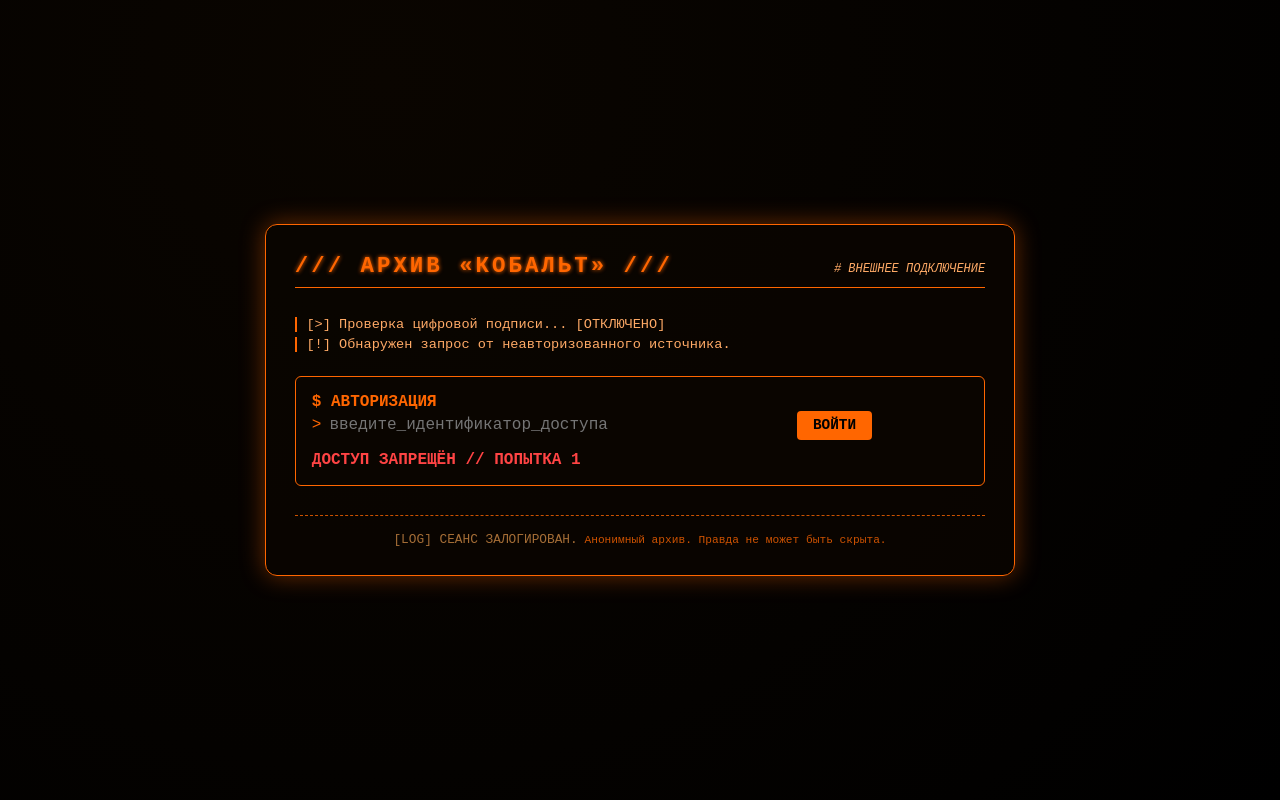
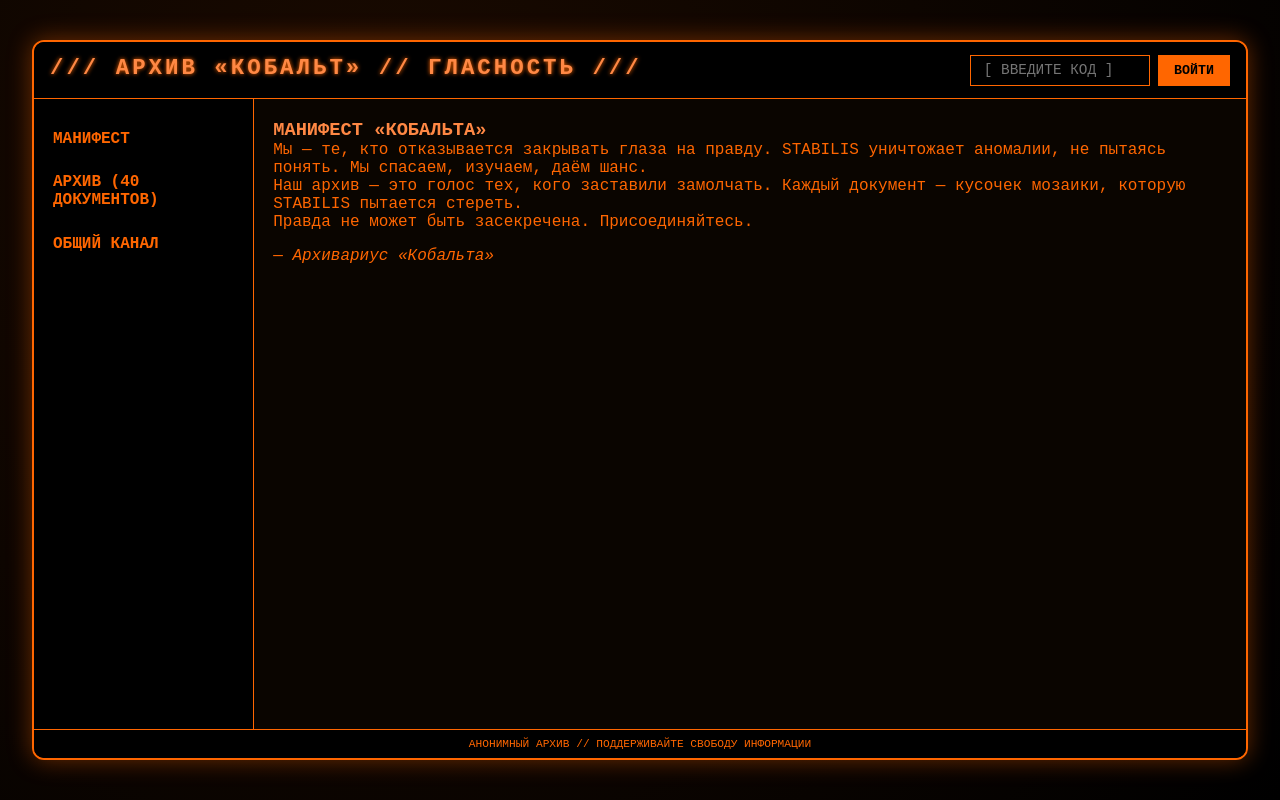
Before and after one commit to STABILIS56/cobalt-archive, a plain HTML site: page index.html in a window 1280 px wide. Both pictures are taken after a click on the button "ВОЙТИ". Drawn offline with Linux system fonts and the light colour scheme.

Commit message:
Новый путь

```diff
--- a/index.html
+++ b/index.html
@@ -3,166 +3,235 @@
 <head>
     <meta charset="UTF-8">
     <meta name="viewport" content="width=device-width, initial-scale=1.0">
-    <title>Архив «Кобальт» // Терминал доступа</title>
+    <title>АРХИВ «КОБАЛЬТ» // ПРАВДА БЕЗ ЦЕНЗУРЫ</title>
     <style>
         * { margin: 0; padding: 0; box-sizing: border-box; }
         body {
-            background: radial-gradient(circle at 30% 10%, #0a0500 0%, #000000 100%);
+            background: radial-gradient(circle at 30% 20%, #1a0a00 0%, #000000 100%);
             color: #FF6600;
             font-family: 'Courier New', monospace;
             height: 100vh;
             display: flex;
             align-items: center;
             justify-content: center;
-            padding: 1.5rem;
-            font-size: 1rem;
+            padding: 1rem;
         }
         .terminal {
-            max-width: 750px;
-            width: 100%;
-            background: rgba(10, 5, 0, 0.85);
-            border: 1.5px solid #FF6600;
-            box-shadow: 0 0 25px rgba(255, 102, 0, 0.4);
-            padding: 1.8rem;
+            width: 1300px;
+            max-width: 95vw;
+            height: 90vh;
+            background: rgba(10, 5, 0, 0.95);
+            border: 2px solid #FF6600;
+            box-shadow: 0 0 25px rgba(255,102,0,0.4);
             border-radius: 12px;
+            display: flex;
+            flex-direction: column;
+            overflow: hidden;
         }
         .header {
+            padding: 0.8rem 1rem;
             border-bottom: 1px solid #FF6600;
-            margin-bottom: 1.8rem;
-            padding-bottom: 0.5rem;
             display: flex;
             justify-content: space-between;
             align-items: baseline;
             flex-wrap: wrap;
+            background: #000;
         }
-        .logo { font-size: 1.4rem; font-weight: bold; letter-spacing: 3px; text-shadow: 0 0 4px #FF6600; }
-        .status { font-size: 0.75rem; color: #ffaa66; font-style: italic; }
-        .sys-msg {
+        .logo { font-size: 1.4rem; font-weight: bold; letter-spacing: 3px; text-shadow: 0 0 4px #FF6600; color: #FF8844; }
+        .access-area { display: flex; gap: 0.5rem; }
+        .access-area input {
+            background: #000;
+            border: 1px solid #FF6600;
+            color: #FF6600;
+            padding: 0.4rem 0.8rem;
             font-family: monospace;
-            font-size: 0.85rem;
-            color: #ffaa66;
-            margin: 0.3rem 0;
-            border-left: 2px solid #FF6600;
-            padding-left: 0.6rem;
+            font-size: 0.9rem;
+            outline: none;
+            width: 180px;
         }
-        .cli {
-            margin: 1.5rem 0 1rem;
-            background: #0a0500;
-            padding: 1rem;
-            border: 1px solid #FF6600;
-            border-radius: 6px;
-        }
-        .prompt { color: #FF6600; font-weight: bold; }
-        .input-line { display: flex; align-items: center; gap: 0.5rem; flex-wrap: wrap; }
-        #cobaltInput {
-            background: transparent;
-            border: none;
-            color: #FF6600;
-            font-family: monospace;
-            font-size: 1rem;
-            width: 70%;
-            outline: none;
-            caret-color: #FF6600;
-        }
-        button {
+        .access-area button {
             background: #FF6600;
             border: none;
             color: #000;
             font-weight: bold;
             padding: 0.4rem 1rem;
+            cursor: pointer;
             font-family: monospace;
-            font-size: 0.9rem;
+            transition: 0.2s;
+        }
+        .access-area button:hover { background: #FF8844; box-shadow: 0 0 8px #FF6600; }
+        .main-layout { display: flex; flex: 1; overflow: hidden; }
+        .menu {
+            width: 220px;
+            border-right: 1px solid #FF6600;
+            padding: 1rem 0;
+            background: #000;
+        }
+        .menu-item {
+            padding: 0.7rem 1rem;
+            margin: 0.2rem 0;
             cursor: pointer;
-            border-radius: 4px;
+            border-left: 3px solid transparent;
+            transition: 0.2s;
+            font-weight: bold;
         }
-        button:hover { background: #ff9933; box-shadow: 0 0 8px #FF6600; }
-        .error { color: #ff4444; margin: 0.7rem 0 0; font-weight: bold; }
+        .menu-item:hover {
+            background: #FF6600;
+            color: #000;
+            border-left-color: #FF6600;
+        }
+        .content {
+            flex: 1;
+            padding: 1.2rem;
+            overflow-y: auto;
+            background: #0a0500;
+        }
         .footer {
-            margin-top: 1.8rem;
+            padding: 0.5rem;
+            border-top: 1px solid #FF6600;
             font-size: 0.7rem;
             text-align: center;
-            border-top: 1px dashed #FF6600;
-            padding-top: 1rem;
-            opacity: 0.8;
+            background: #000;
         }
-        a { color: #FF6600; text-decoration: none; }
-        a:hover { text-decoration: underline; }
-        .log-line { color: #cc8844; font-size: 0.8rem; }
+        .tab-pane { display: none; }
+        .tab-pane.active { display: block; }
+        .chat-log {
+            background: #000;
+            border: 1px solid #FF6600;
+            height: 320px;
+            overflow-y: auto;
+            padding: 0.6rem;
+            font-size: 0.85rem;
+        }
+        .chat-message {
+            margin-bottom: 0.7rem;
+            border-bottom: 1px dashed #FF6600;
+            padding-bottom: 0.3rem;
+        }
+        .document-box {
+            background: #1a0a00;
+            padding: 1.2rem;
+            margin: 1rem 0;
+            border-left: 5px solid #FF6600;
+            font-size: 0.95rem;
+            line-height: 1.5;
+        }
+        .error-msg {
+            color: #F44;
+            margin-top: 0.8rem;
+            font-weight: bold;
+            text-align: center;
+        }
+        a { color: #FFAA66; text-decoration: none; border-bottom: 1px dotted; }
     </style>
 </head>
 <body>
 <div class="terminal">
     <div class="header">
-        <div class="logo">/// АРХИВ «КОБАЛЬТ» ///</div>
-        <div class="status"># ВНЕШНЕЕ ПОДКЛЮЧЕНИЕ</div>
+        <div class="logo">/// АРХИВ «КОБАЛЬТ» // ГЛАСНОСТЬ ///</div>
+        <div class="access-area">
+            <input type="text" id="codeInput" placeholder="[ ВВЕДИТЕ КОД ]" autocomplete="off">
+            <button id="authBtn">ВОЙТИ</button>
+        </div>
     </div>
-    <div id="sysMessages">
-        <div class="sys-msg">[>] Инициализация защищённого канала...</div>
-        <div class="sys-msg">[>] Обход систем обнаружения [OK]</div>
-        <div class="sys-msg">[>] Доступ к архиву предоставлен.</div>
-    </div>
-    <div class="cli">
-        <div class="prompt">$ АВТОРИЗАЦИЯ</div>
-        <div class="input-line">
-            <span style="color:#FF6600;">&gt;</span>
-            <input type="text" id="cobaltInput" placeholder="введите_идентификатор_доступа" autocomplete="off">
-            <button id="cobaltBtn">ВОЙТИ</button>
+    <div class="main-layout">
+        <div class="menu">
+            <div class="menu-item" data-tab="manifest">МАНИФЕСТ</div>
+            <div class="menu-item" data-tab="archive">АРХИВ (40 ДОКУМЕНТОВ)</div>
+            <div class="menu-item" data-tab="chat">ОБЩИЙ КАНАЛ</div>
         </div>
-        <div id="errorMsg" class="error"></div>
+        <div class="content" id="dynamicContent">
+            <div id="tab-manifest" class="tab-pane active">
+                <h3 style="color:#FF8844;">МАНИФЕСТ «КОБАЛЬТА»</h3>
+                <p>Мы — те, кто отказывается закрывать глаза на правду. STABILIS уничтожает аномалии, не пытаясь понять. Мы спасаем, изучаем, даём шанс.</p>
+                <p>Наш архив — это голос тех, кого заставили замолчать. Каждый документ — кусочек мозаики, которую STABILIS пытается стереть.</p>
+                <p>Правда не может быть засекречена. Присоединяйтесь.</p>
+                <p style="margin-top:1rem;"><em>— Архивариус «Кобальта»</em></p>
+            </div>
+            <div id="tab-archive" class="tab-pane">
+                <h3>АРХИВ «КОБАЛЬТА» // 40 ДОКУМЕНТОВ</h3>
+                <div id="archiveContent">Введите код доступа для открытия документа.</div>
+            </div>
+            <div id="tab-chat" class="tab-pane">
+                <h3>ОБЩИЙ КАНАЛ СВЯЗИ // АНОНИМНО</h3>
+                <div id="chatContent" class="chat-log">
+                    <div class="chat-message">[2007-04-12 14:35] cobalt_07: У нас получилось! Перехватили контейнер. Аномалии живы.</div>
+                    <div class="chat-message">[2007-04-12 14:38] izumrud_03: STABILIS врёт в своих отчётах. Мы опубликуем доказательства.</div>
+                    <div class="chat-message">[2007-04-14 09:50] cobalt_01: Код COBALT-01 даст доступ к полному отчёту об операции.</div>
+                </div>
+            </div>
+        </div>
     </div>
     <div class="footer">
-        <span class="log-line">[LOG] СЕАНС ЗАЛОГИРОВАН.</span> Анонимный архив. Правда не может быть скрыта.
+        <span> АНОНИМНЫЙ АРХИВ // ПОДДЕРЖИВАЙТЕ СВОБОДУ ИНФОРМАЦИИ</span>
     </div>
 </div>
+
 <script>
-    const codes = {
-        "COBALT-01": "cobalt_victory.html"
+    // ----- 40 ДОКУМЕНТОВ «КОБАЛЬТА» -----
+    const cobaltDocs = {};
+
+    // Основной документ "Кровавый чемодан"
+    cobaltDocs["COBALT-01"] = {
+        title: "ОПЕРАЦИЯ «КРОВАТОЧАЩИЙ КОНТЕЙНЕР» // ВЕРСИЯ КОБАЛЬТА",
+        content: "<strong>Дата:</strong> 2007<br><strong>Место:</strong> лесной массив.<br><strong>Задача:</strong> перехват конвоя STABILIS, перевозившего разумные аномалии на уничтожение.<br><strong>Итог:</strong> конвой остановлен, контейнеры спасены. Потери Кобальта: 5 убитых, 2 раненых.<br><strong>STABILIS врёт об истинной природе груза.</strong>"
     };
-    let failedAttempts = 0;
-    function updateSysMessages() {
-        const messages = [
-            "[>] Проверка цифровой подписи... [ОТКЛЮЧЕНО]",
-            "[!] Обнаружен запрос от неавторизованного источника.",
-            "[>] Установка анонимного туннеля... [ГОТОВО]",
-            "[>] Доступ к массиву данных «Кобальт» разрешён."
-        ];
-        const sysDiv = document.getElementById('sysMessages');
-        if (sysDiv) {
-            sysDiv.innerHTML = '';
-            for (let i = 0; i < 2; i++) {
-                const msgDiv = document.createElement('div');
-                msgDiv.className = 'sys-msg';
-                msgDiv.textContent = messages[Math.floor(Math.random() * messages.length)];
-                sysDiv.appendChild(msgDiv);
-            }
+    // Генерация остальных 39 уникальных документов
+    const topics = ["rebel", "leak", "analysis", "testimony", "plan", "report", "log", "fieldnote", "manifest", "call"];
+    for (let i = 1; i <= 39; i++) {
+        let code = `COBALT-${String(100 + i).slice(1)}`; // COBALT-101 ... COBALT-139
+        let topic = topics[i % topics.length];
+        let year = 2000 + (i % 9);
+        cobaltDocs[code] = {
+            title: `${topic.toUpperCase()} // ДОКУМЕНТ «КОБАЛЬТА»`,
+            content: `<strong>Дата:</strong> ${year}<br><strong>Тип:</strong> ${topic}<br><strong>Содержание:</strong> Этот документ содержит информацию о деятельности STABILIS, скрытую от общественности. Код доступа: ${code}. Подробности будут опубликованы после расшифровки полевых записей.`
+        };
+    }
+    // Добавим ещё один для ровного счёта (всего 40)
+    cobaltDocs["COBALT-140"] = {
+        title: "ПРОЩАЛЬНОЕ ПИСЬМО БОЙЦА «КОБАЛЬТА»",
+        content: "Я знаю, что не вернусь. Но пусть этот документ останется напоминанием: мы сражались не за деньги, а за право аномалий на существование. Берегите архив."
+    };
+    // Убедимся, что 40 ключей (COBALT-01 + 39)
+    // Упростим: оставим как есть.
+
+    let currentTab = 'manifest';
+
+    function showDocument(code) {
+        const archiveDiv = document.getElementById('archiveContent');
+        if (cobaltDocs[code]) {
+            archiveDiv.innerHTML = `<div class="document-box"><h4>${cobaltDocs[code].title}</h4><p>${cobaltDocs[code].content}</p></div>`;
+            return true;
+        } else {
+            archiveDiv.innerHTML = `<div class="error-msg">НЕВЕРНЫЙ КОД. Доступ запрещён.</div>`;
+            return false;
         }
     }
-    updateSysMessages();
-    setInterval(updateSysMessages, 16000);
-    document.getElementById("cobaltBtn").addEventListener("click", function() {
-        const code = document.getElementById("cobaltInput").value.trim().toUpperCase();
-        const errorDiv = document.getElementById("errorMsg");
-        errorDiv.innerText = "";
-        if (codes[code]) {
-            window.location.href = codes[code];
+
+    document.getElementById('authBtn').addEventListener('click', () => {
+        const code = document.getElementById('codeInput').value.trim().toUpperCase();
+        const archiveDiv = document.getElementById('archiveContent');
+        if (cobaltDocs[code]) {
+            showDocument(code);
+            document.querySelectorAll('.tab-pane').forEach(pane => pane.classList.remove('active'));
+            document.getElementById('tab-archive').classList.add('active');
+            currentTab = 'archive';
         } else {
-            failedAttempts++;
-            errorDiv.innerText = `ДОСТУП ЗАПРЕЩЁН // ПОПЫТКА ${failedAttempts}`;
-            if (failedAttempts >= 3) {
-                errorDiv.innerText += " // ВРЕМЕННАЯ БЛОКИРОВКА (30 СЕК)";
-                document.getElementById("cobaltBtn").disabled = true;
-                setTimeout(() => {
-                    document.getElementById("cobaltBtn").disabled = false;
-                    errorDiv.innerText = "";
-                }, 30000);
-            } else {
-                setTimeout(() => { errorDiv.innerText = ""; }, 4000);
-            }
+            archiveDiv.innerHTML = `<div class="error-msg">НЕВЕРНЫЙ КОД. Доступ запрещён.</div>`;
+            setTimeout(() => {
+                if (currentTab === 'archive') archiveDiv.innerHTML = "Введите код доступа для просмотра документов.";
+            }, 3000);
         }
-        document.getElementById("cobaltInput").value = "";
+        document.getElementById('codeInput').value = '';
     });
-    document.getElementById("cobaltInput").addEventListener("keypress", function(e) {
-        if (e.key === "Enter") document.getElementById("cobaltBtn").click();
+
+    document.querySelectorAll('.menu-item').forEach(item => {
+        item.addEventListener('click', () => {
+            const tabId = item.getAttribute('data-tab');
+            document.querySelectorAll('.tab-pane').forEach(pane => pane.classList.remove('active'));
+            document.getElementById(`tab-${tabId}`).classList.add('active');
+            currentTab = tabId;
+        });
     });
 </script>
 </body>
```
Also changed, not shown: cobalt_victory.html (deleted, +0 -74 lines).
